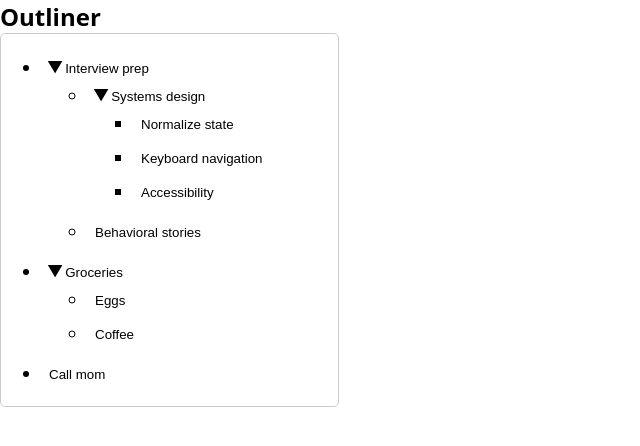
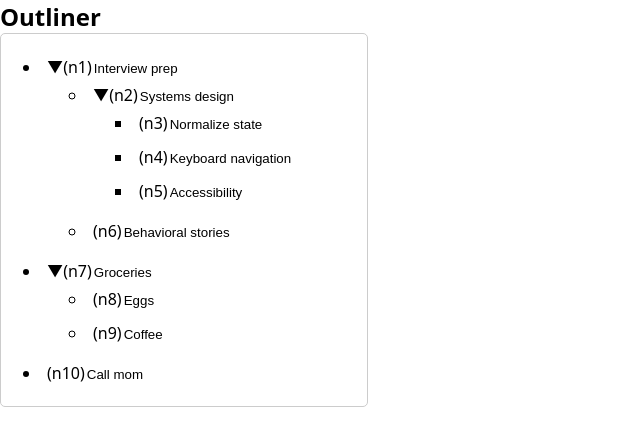
Before and after one commit to Joha99/frontend-systems-design, a React (Vite) app: page / in a window 1280 px wide. Shown: the top 446 px of the page, without its empty margins (0-640 px from the left). Built offline with nearby package versions, Linux system fonts and the light colour scheme.

Commit message:
implement arrow up + arrow down  and how to move focus from a parent node

```diff
--- a/src/outliner/Outliner.tsx
+++ b/src/outliner/Outliner.tsx
@@ -14,37 +14,39 @@
  * 1. Load the outline on mount (show a loading state). Render it as a
  *    nested bulleted list. Each bullet is an editable single-line input.
  *    Bullets with children show a collapse arrow.
- *
  * 2. Store the tree NORMALIZED (a lookup of nodes by id, each node knowing
  *    its parent and its ordered children) instead of the nested API shape.
  *    Every operation below should touch only the nodes involved, not
  *    rebuild the tree.
- *
  * 3. Derive a "visible order" list (depth-first, skipping children of
  *    collapsed nodes). Up/Down navigation walks this list.
- *
  * 4. Keyboard (while focused in a bullet's input):
  *    - ArrowUp / ArrowDown: focus previous / next visible bullet.
+ *
  *    - Enter: create an empty sibling directly after the current bullet
  *      and focus it. (If the current bullet is expanded and has children,
  *      create it as the FIRST child instead.)
+ *
  *    - Tab: indent: make the bullet the last child of its previous
  *      sibling. No-op if there is no previous sibling. Children move with it.
+ *
  *    - Shift+Tab: outdent: make the bullet the next sibling of its parent.
  *      No-op at the top level.
+ *
  *    - Backspace on an EMPTY bullet with no children: delete it and focus
  *      the previous visible bullet (caret at end of its text).
+ *
  *    - Cmd/Ctrl+ArrowUp: collapse. Cmd/Ctrl+ArrowDown: expand.
+ *
  *    - Alt+Shift+ArrowUp / ArrowDown: move the bullet (with its subtree)
  *      above / below its sibling. Stays within the same parent.
+ *
  *    - Cmd/Ctrl+Z: undo. Cmd/Ctrl+Shift+Z: redo.
  *
  * 5. Focus must survive every operation: after indent/outdent/move the
  *    same bullet keeps focus AND the caret stays at the same offset.
- *
  * 6. Undo/redo covers structural operations (create, delete, indent,
  *    outdent, move, collapse). Text edits do not need to be undoable.
- *
  * 7. Autosave: track which node ids changed ("dirty set"). 1s after the last
  *    edit, send ONE saveChanges batch. Show "Saving…", "Saved", or
  *    "Couldn't save · Retry". Edits made while a save is in flight must not
@@ -72,7 +74,13 @@
  * Time target: 90 minutes.
  */
 
-import { useEffect, useState, type ChangeEvent } from "react";
+import {
+  useEffect,
+  useRef,
+  useState,
+  type ChangeEvent,
+  type KeyboardEvent,
+} from "react";
 import styles from "./Outliner.module.css";
 import { fetchOutline, type OutlineNode, saveChanges } from "./mockApi";
 
@@ -86,17 +94,33 @@ interface TreeNode {
 
 type TreeNodeMap = Record<OutlineNode["id"], TreeNode>;
 
-const OutlineItem = ({ node, map }: { node: TreeNode; map: TreeNodeMap }) => {
-  const children = map[node.id].children;
+type FetchStatus = "loading" | "success" | "error";
+
+const OutlineItem = ({
+  outline,
+  map,
+  refs,
+}: {
+  outline: TreeNode;
+  map: TreeNodeMap;
+  refs: Record<OutlineNode["id"], HTMLInputElement>;
+}) => {
+  const children = map[outline.id].children;
 
   if (children.length === 0) {
     return (
       <li className={styles["list-item"]}>
+        ({outline.id})
         <input
           type="text"
-          value={node.text}
+          value={outline.text}
           onChange={() => {}}
           className={styles.input}
+          ref={(el) => {
+            if (el) {
+              refs[outline.id] = el;
+            }
+          }}
         />
       </li>
     );
@@ -104,18 +128,30 @@ const OutlineItem = ({ node, map }: { node: TreeNode; map: TreeNodeMap }) => {
 
   return (
     <li className={styles["list-item"]}>
-      {node.collapsed ? "▲" : "▼"}
+      {outline.collapsed ? "▲" : "▼"}({outline.id})
       <input
         type="text"
-        value={node.text}
+        value={outline.text}
         onChange={() => {}}
         className={styles.input}
+        ref={(el) => {
+          if (el) {
+            refs[outline.id] = el;
+          }
+        }}
       />
-      {!node.collapsed && (
+      {!outline.collapsed && (
         <ul className={styles.list}>
-          {node.children.map((childId) => {
-            const childObject = map[childId];
-            return <OutlineItem key={childId} node={childObject} map={map} />;
+          {outline.children.map((childId) => {
+            const childOutline = map[childId];
+            return (
+              <OutlineItem
+                key={childId}
+                outline={childOutline}
+                map={map}
+                refs={refs}
+              />
+            );
           })}
         </ul>
       )}
@@ -125,10 +161,15 @@ const OutlineItem = ({ node, map }: { node: TreeNode; map: TreeNodeMap }) => {
 
 export const Outliner = () => {
   const [normalizedMap, setNormalizedMap] = useState<TreeNodeMap>({});
+  const [fetchStatus, setFetchStatus] = useState<FetchStatus>();
 
-  const [fetchStatus, setFetchStatus] = useState<
-    "loading" | "success" | "error"
-  >();
+  const visibleOutlineRefs = useRef<
+    Record<OutlineNode["id"], HTMLInputElement>
+  >({});
+
+  const visibleOutlines = Object.values(normalizedMap).filter(
+    (outline) => !outline.parent,
+  );
 
   useEffect(() => {
     setFetchStatus("loading");
@@ -164,6 +205,46 @@ export const Outliner = () => {
     }
   };
 
+  const onListKeyDown = (e: KeyboardEvent<HTMLUListElement>) => {
+    let focusedElementId;
+
+    for (const [id, element] of Object.entries(visibleOutlineRefs.current)) {
+      if (element === e.target) {
+        focusedElementId = id;
+        break;
+      }
+    }
+
+    if (!focusedElementId) return;
+
+    const ids = Object.keys(normalizedMap);
+    const indexFocusedElement = ids.indexOf(focusedElementId);
+
+    if (e.key === "ArrowUp") {
+      e.preventDefault();
+
+      if (indexFocusedElement - 1 >= 0) {
+        const nextFocusedElementId = ids[indexFocusedElement - 1];
+        visibleOutlineRefs.current[nextFocusedElementId].focus();
+      }
+    } else if (e.key === "ArrowDown") {
+      e.preventDefault();
+
+      if (indexFocusedElement + 1 <= ids.length - 1) {
+        const nextFocusedElementId = ids[indexFocusedElement + 1];
+        visibleOutlineRefs.current[nextFocusedElementId].focus();
+      }
+    }
+    // else if (e.key === "Tab") {
+    // } else if (e.shiftKey && e.key === "Tab") {
+    // } else if (e.key === "Backspace") {
+    // } else if (e.metaKey && e.key === "ArrowUp") {
+    // } else if (e.altKey && e.shiftKey && e.key === "ArrowUp") {
+    // } else if (e.altKey && e.shiftKey && e.key === "ArrowDown") {
+    // } else if (e.metaKey && e.keyCode === "Z") {
+    // }
+  };
+
   return (
     <div>
       <h2>Outliner</h2>
@@ -173,11 +254,16 @@ export const Outliner = () => {
       )}
       {fetchStatus === "success" && (
         <div className={styles.container}>
-          <ul className={styles.list}>
-            {Object.values(normalizedMap).map((node) => {
-              if (!node.parent) {
+          <ul className={styles.list} onKeyDown={onListKeyDown}>
+            {visibleOutlines.map((outline) => {
+              if (!outline.parent) {
                 return (
-                  <OutlineItem key={node.id} node={node} map={normalizedMap} />
+                  <OutlineItem
+                    key={outline.id}
+                    outline={outline}
+                    map={normalizedMap}
+                    refs={visibleOutlineRefs.current}
+                  />
                 );
               }
             })}
```
